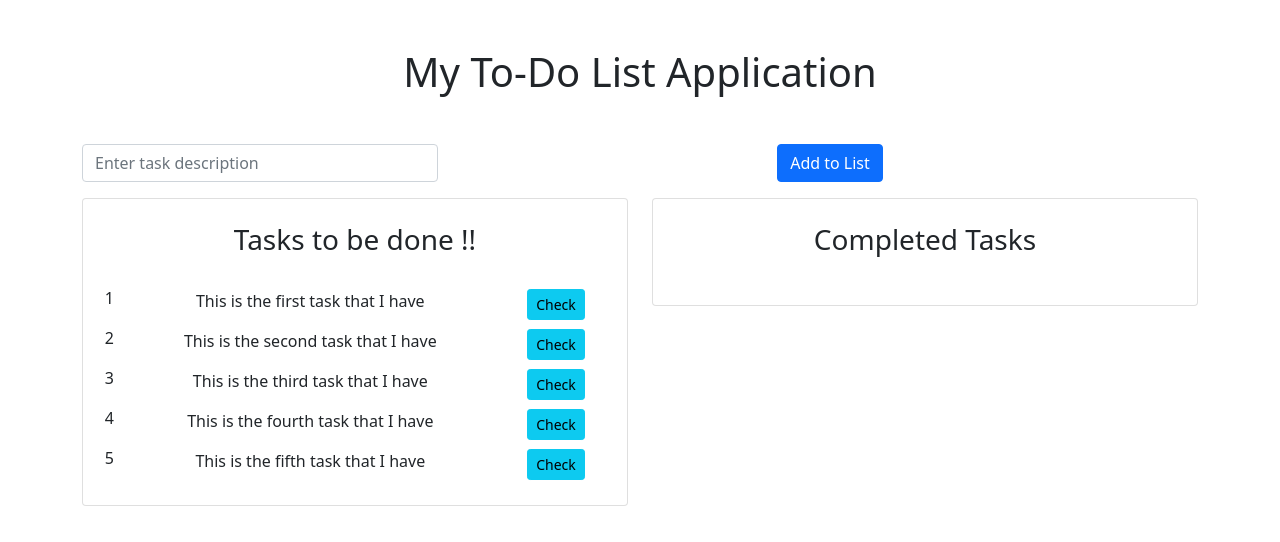
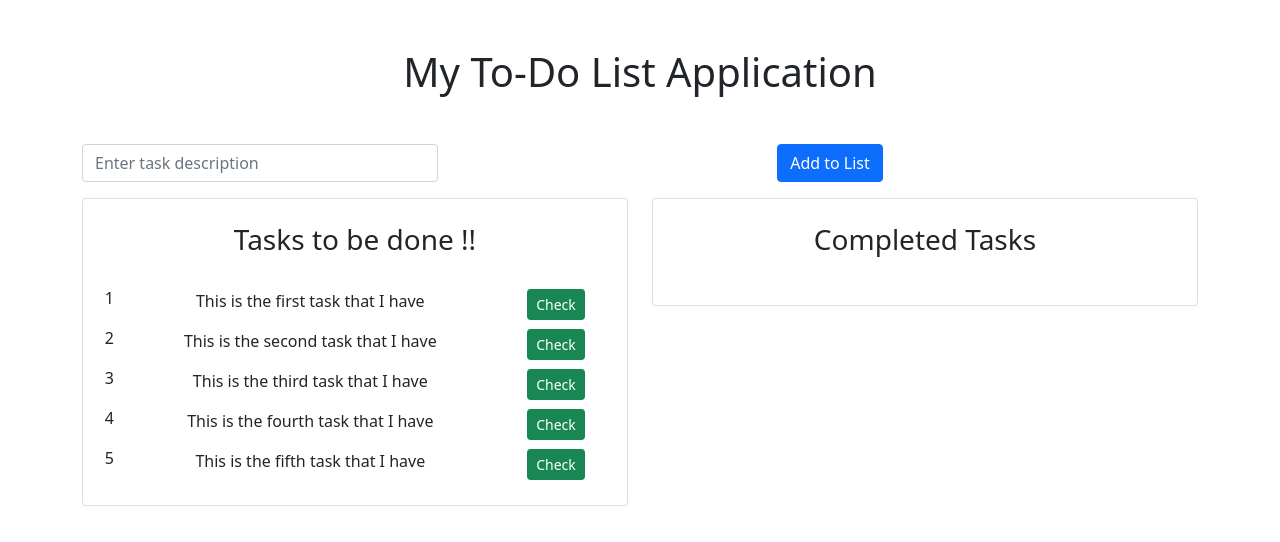
Before and after one commit to Subodh0/to-do-list-using-react, a React (Create React App) app: page / in a window 1280 px wide. Shown: the top 542 px of the page. Built offline with nearby package versions, Linux system fonts and the light colour scheme.

Commit message:
corrected

```diff
--- a/src/components/list.js
+++ b/src/components/list.js
@@ -11,12 +11,12 @@ export default function List(props) {
                     <h6 className="font-weight-bold">{index + 1}</h6>
                 </div>
                 <div className='col-8'>
-                    <p className='float-right font-weight-bold'>{list[item].description}</p>
+                    <p className="font-weight-bold float-left">{list[item].description}</p>
                 </div>
                 <div className = 'col-3'>
                     <button
                         onClick = {() => {fireListEvent(item, list[item])}}
-                        className = "btn btn-sm btn-info">{buttonText}
+                        className = "btn btn-sm btn-success">{buttonText}
                     </button>
                 </div>
             </>
@@ -37,5 +37,5 @@ export default function List(props) {
                 </div>
             </div>
         </section>
-    )
+    );
 }
--- a/src/components/taskForm.js
+++ b/src/components/taskForm.js
@@ -3,7 +3,7 @@ import { useState, useEffect } from "react"
 
 export default function TaskForm() {
 
-    const [description, setDescription] = useState("");
+    const [description, setDescription] = useState('');
 
     console.log(description)
 
```
